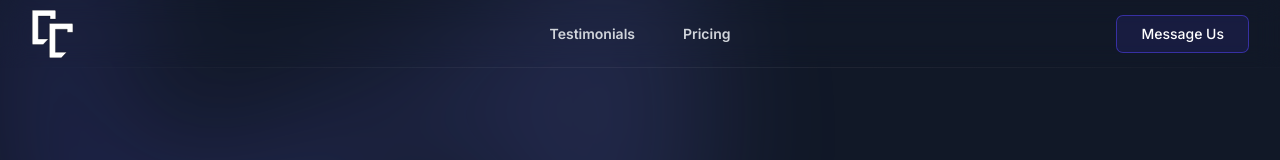
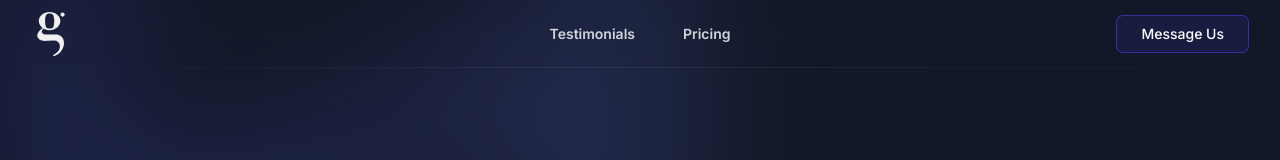
Before and after one commit to irakli2206/gravette-landing-page, a React (Vite) app: page / in a window 1280 px wide. Shown: the top 160 px of the page. Built offline with nearby package versions, Linux system fonts and the light colour scheme.

Commit message:
starting to work on page transition

```diff
--- a/src/components/Footer.tsx
+++ b/src/components/Footer.tsx
@@ -1,5 +1,5 @@
 
-import Logo from '../assets/logo.svg'
+import Logo from '../assets/logo-light.svg'
 
 const Footer = () => {
     return (
--- a/src/components/Navbar.tsx
+++ b/src/components/Navbar.tsx
@@ -1,7 +1,6 @@
 import { useEffect, useState } from 'react'
-import { Bars3Icon, XMarkIcon } from '@heroicons/react/24/outline'
 import classNames from 'classnames'
-import Logo from '../assets/logo.svg'
+import Logo from '../assets/logo-light.svg'
 import { Link, useLocation } from 'react-router-dom'
 import { TransparentButton } from './Buttons'
 
@@ -24,8 +23,8 @@ const Navbar = () => {
 
 
     return (
-        <header className={classNames("fixed inset-x-0 top-0 z-[9999]  font-sans  ")}>
-            <nav className="flex relative  max-w-screen-xl mx-auto backdrop-blur-md items-center justify-between p-2.5 lg:px-8 " aria-label="Global">
+        <header className={classNames("fixed inset-x-0 top-0 z-[9999]  font-sans  backdrop-blur-md")}>
+            <nav className="flex relative  max-w-screen-xl mx-auto items-center justify-between p-2.5 lg:px-8 " aria-label="Global">
                 <div className="flex lg:flex-1">
                     <Link to='/' className="-m-1.5 p-1.5">
                         <span className="sr-only">Your Company</span>
```
Also changed, not shown: src/assets/logo-light.svg (added), src/assets/logo.svg.
